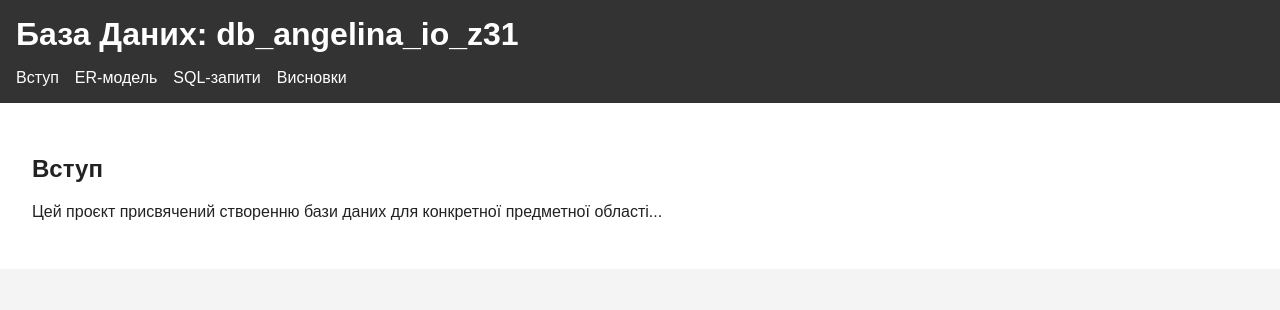
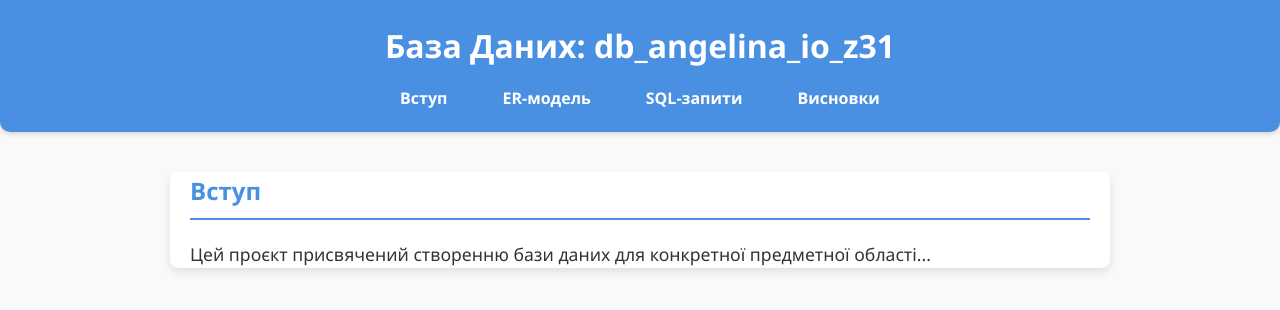
Before and after one commit to oangelinochka/db_angelina_io_z31, a website: page docs/index.html in a window 1280 px wide. Drawn offline with Linux system fonts and the light colour scheme.

Commit message:
Update style.css

```diff
--- a/style.css
+++ b/style.css
@@ -1,40 +1,100 @@
+/* Общие стили */
 body {
-  font-family: sans-serif;
+  font-family: 'Segoe UI', Tahoma, Geneva, Verdana, sans-serif;
+  line-height: 1.6;
+  background-color: #f9f9f9;
+  color: #333;
   margin: 0;
-  background: #f4f4f4;
-  color: #222;
+  padding: 0;
 }
 
-header {
-  background: #333;
-  color: #fff;
-  padding: 1em;
+/* Контейнер */
+main {
+  max-width: 900px;
+  margin: 40px auto;
+  padding: 0 20px;
+  background-color: #fff;
+  box-shadow: 0 4px 8px rgba(0,0,0,0.1);
+  border-radius: 8px;
 }
 
-header h1 {
-  margin: 0;
+/* Хедер */
+header {
+  background-color: #4a90e2;
+  color: white;
+  padding: 20px 0;
+  text-align: center;
+  box-shadow: 0 2px 5px rgba(0,0,0,0.15);
+  border-radius: 0 0 10px 10px;
 }
 
+/* Заголовки */
+h1 {
+  margin: 0;
+  font-weight: 700;
+}
+
+h2 {
+  margin-top: 0;
+  color: #4a90e2;
+  border-bottom: 2px solid #4a90e2;
+  padding-bottom: 8px;
+}
+
+/* Навигация */
 nav ul {
   list-style: none;
+  padding: 0;
+  margin: 15px 0 0;
   display: flex;
-  gap: 1em;
-  padding: 0;
-  margin: 1em 0 0 0;
+  justify-content: center;
+  gap: 25px;
 }
 
-nav a {
+nav ul li {
+}
+
+nav ul li a {
   color: white;
+  text-decoration: none;
+  font-weight: 600;
+  padding: 8px 15px;
+  border-radius: 5px;
+  transition: background-color 0.3s ease;
+}
+
+nav ul li a:hover,
+nav ul li a:focus {
+  background-color: #357abd;
+  outline: none;
+}
+
+/* Текст и параграфы */
+p {
+  font-size: 1.1rem;
+  margin-bottom: 1.2rem;
+}
+
+/* Ссылки в тексте */
+a {
+  color: #4a90e2;
+  text-decoration: underline;
+}
+
+a:hover,
+a:focus {
+  color: #2c5c9a;
   text-decoration: none;
 }
 
-main {
-  padding: 2em;
-  background: white;
+/* Адаптивность */
+@media (max-width: 600px) {
+  nav ul {
+    flex-direction: column;
+    gap: 10px;
+  }
+
+  main {
+    margin: 20px 10px;
+  }
 }
-
-footer {
-  text-align: center;
-  padding: 1em;
-  background: #eee;
-}
```
